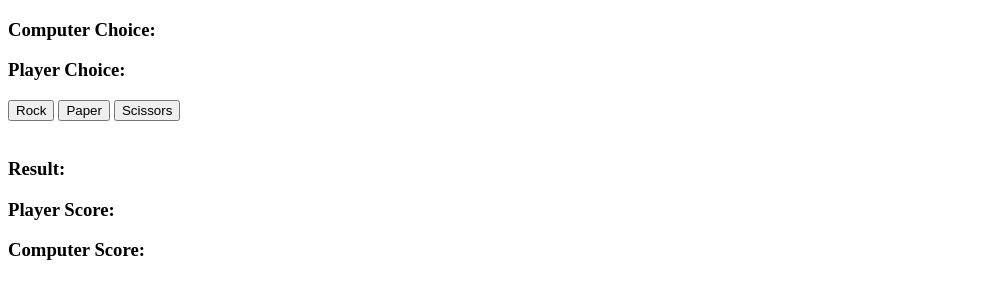
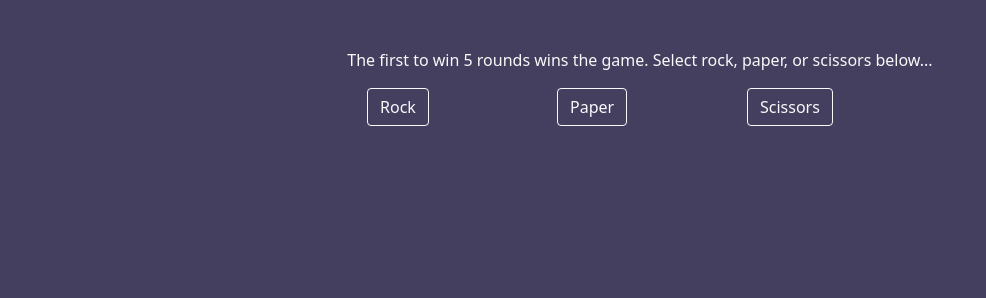
Before and after one commit to jupycodes/rock-paper-scissors, a plain HTML site: page index.html in a window 1280 px wide. Shown: the whole page, without its empty margins (0-986 px from the left). Drawn offline with nearby package versions, Linux system fonts and the light colour scheme.

Commit message:
added styling to webpage using Bootstrap

```diff
--- a/index.html
+++ b/index.html
@@ -6,22 +6,48 @@
     <meta name="viewport" content="width=device-width, initial-scale=1.0">
     <title>Rock Paper Scissors</title>
 
+    <link href="https://cdn.jsdelivr.net/npm/bootstrap@5.1.3/dist/css/bootstrap.min.css" rel="stylesheet" integrity="sha384-1BmE4kWBq78iYhFldvKuhfTAU6auU8tT94WrHftjDbrCEXSU1oBoqyl2QvZ6jIW3" crossorigin="anonymous">
+    <script src="https://cdn.jsdelivr.net/npm/bootstrap@5.1.3/dist/js/bootstrap.bundle.min.js" integrity="sha384-ka7Sk0Gln4gmtz2MlQnikT1wXgYsOg+OMhuP+IlRH9sENBO0LRn5q+8nbTov4+1p" crossorigin="anonymous"></script>
+
+    <style>
+        body {
+            background-color: rgb(69, 63, 95);
+        }
+    </style>
+
 </head>
 <body>
-    <h3>Computer Choice: <span id="computer-choice"></span></h3>
-    <h3>Player Choice: <span id="player-choice"></span></h3>
+    <p class="text-center mt-5 text-light">The first to win 5 rounds wins the game. Select rock, paper, or scissors below...</p>
 
+    <div class="container">
+        <div class="row justify-content-center">
+          <div class="col-2">
+            <button id="rock" class='btn btn-outline-light'>Rock</button>
+          </div>
+          <div class="col-2">
+            <button id="paper" class='btn btn-outline-light'>Paper</button>
+          </div>
+          <div class="col-2">
+            <button id="scissors" class='btn btn-outline-light'>Scissors</button>
+          </div>
+        </div><br>
 
-    <button id="rock" class='button'>Rock</button>
-    <button id="paper" class='button'>Paper</button>
-    <button id="scissors" class='button'>Scissors</button><br><br>
+    <p class="text-center text-light"><span id="computer-choice"></span></p>
+    <p class="text-center text-light"><span id="player-choice"></span></p>
 
-    <h3>Result: <span id="result"></span></h3>
-    <h3>Player Score: <span id="player-score"></span></h3>
-    <h3>Computer Score: <span id="computer-score"></span></h3><br>
+    <p class="text-center text-light"><span id="result"></span></p>
+    <p class="text-center text-light"><span id="player-score"></span></p>
+    <p class="text-center text-light"><span id="computer-score"></span></p><br>
 
-    <h3><span id="winner-announcement"></span></h3>
-    <button id="refresh-button" onClick="window.location.reload();">New Game</button>
+    <p class="text-center text-light"><span id="winner-announcement"></span></p>
+    <div class="container">
+        <div class='row justify-content-center'>
+            <div class="col-2">
+                <button id="refresh-button" class='btn btn-outline-light' onClick="window.location.reload();">New Game</button>
+            </div>
+        </div>
+    </div>
+
 
 
     <script src="./script.js"></script>
--- a/script.js
+++ b/script.js
@@ -12,7 +12,7 @@ let computerScore = 0;
 
 possibleChoices.forEach(possibleChoice => possibleChoice.addEventListener('click', (e) => {
     playerChoice = e.target.id;
-    playerChoiceDisplay.innerHTML = playerChoice;
+    playerChoiceDisplay.innerHTML = `You chose ${playerChoice}`;
     computerPlay();
     playRound();
     game()
@@ -25,7 +25,7 @@ function computerPlay() {
     let choices = ["rock", "paper", "scissors"];
     let choice = generateRandomInteger(0,2);
     computerChoice = choices[choice];
-    computerChoiceDisplay.innerHTML = computerChoice;
+    computerChoiceDisplay.innerHTML = `The computer chose ${computerChoice}`;
 }
 
 function playRound() {
@@ -44,8 +44,8 @@ function playRound() {
     } else {
                 resultDisplay.innerHTML = "It's a tie!";
     }
-    playerScoreDisplay.innerHTML = playerScore
-    computerScoreDisplay.innerHTML = computerScore
+    playerScoreDisplay.innerHTML = `Player score: ${playerScore}`
+    computerScoreDisplay.innerHTML = `Computer score: ${computerScore}`
 };
 
 document.getElementById("refresh-button").style.visibility = "hidden";
```
